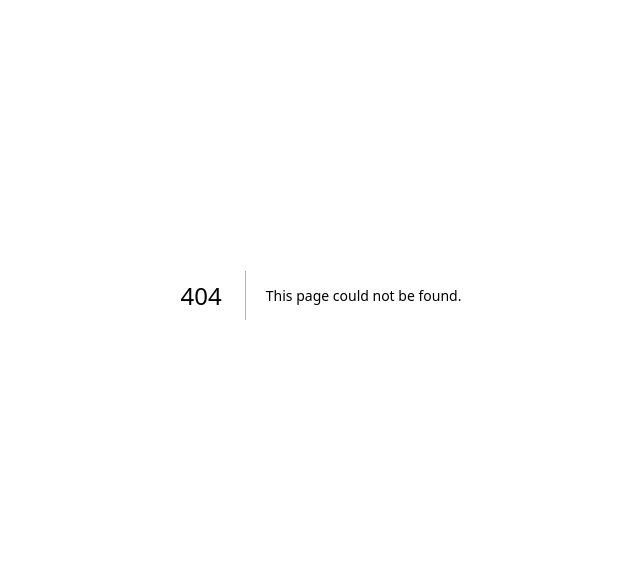
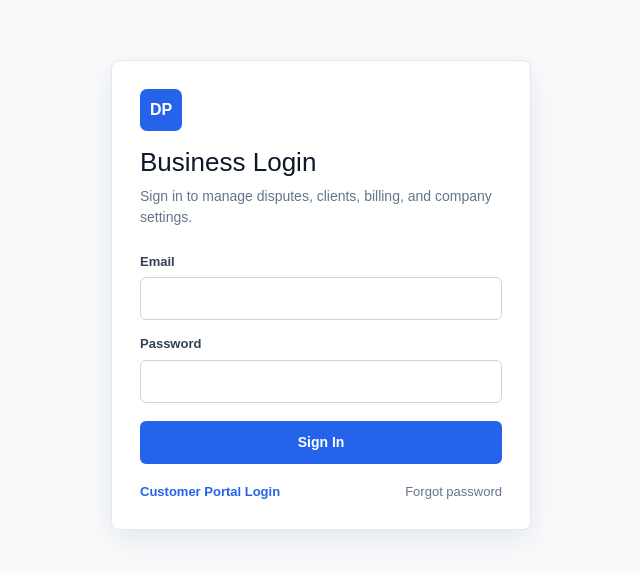
Before and after one commit to fiiasknow-svg/disputepilot-app, a Next.js app: page /login in a window 1280 px wide. Before the commit this address had no page. Shown: the part 105-678 px from the top of the page, without its empty margins (319-959 px from the left). Built offline with nearby package versions, Linux system fonts and the light colour scheme; no server answers.

Commit message:
Add phase 3 auth foundation

```diff
--- /dev/null
+++ b/app/client-login/page.tsx
@@ -0,0 +1,13 @@
+import AuthLoginForm from "@/components/AuthLoginForm";
+
+export default function ClientLoginPage() {
+  return (
+    <AuthLoginForm
+      title="Customer Portal Login"
+      description="Sign in to your client portal to view portal information shared by your credit repair team."
+      submitLabel="Sign In"
+      alternateHref="/login"
+      alternateLabel="Business Login"
+    />
+  );
+}
--- /dev/null
+++ b/app/login/page.tsx
@@ -0,0 +1,15 @@
+import AuthLoginForm from "@/components/AuthLoginForm";
+
+export default function LoginPage() {
+  return (
+    <AuthLoginForm
+      title="Business Login"
+      description="Sign in to manage disputes, clients, billing, and company settings."
+      submitLabel="Sign In"
+      alternateHref="/client-login"
+      alternateLabel="Customer Portal Login"
+      redirectTo="/dashboard"
+      showForgotPassword
+    />
+  );
+}
--- /dev/null
+++ b/components/AuthLoginForm.tsx
@@ -0,0 +1,118 @@
+"use client";
+
+import Link from "next/link";
+import { useRouter } from "next/navigation";
+import { FormEvent, useState } from "react";
+import { supabase } from "@/lib/supabase";
+
+type AuthLoginFormProps = {
+  title: string;
+  description: string;
+  submitLabel: string;
+  alternateHref: string;
+  alternateLabel: string;
+  redirectTo?: string;
+  showForgotPassword?: boolean;
+};
+
+export default function AuthLoginForm({
+  title,
+  description,
+  submitLabel,
+  alternateHref,
+  alternateLabel,
+  redirectTo,
+  showForgotPassword = false,
+}: AuthLoginFormProps) {
+  const router = useRouter();
+  const [email, setEmail] = useState("");
+  const [password, setPassword] = useState("");
+  const [status, setStatus] = useState<"idle" | "submitting" | "success" | "error">("idle");
+  const [message, setMessage] = useState("");
+
+  async function handleSubmit(event: FormEvent<HTMLFormElement>) {
+    event.preventDefault();
+    setStatus("submitting");
+    setMessage("");
+
+    const { error } = await supabase.auth.signInWithPassword({ email, password });
+
+    if (error) {
+      setStatus("error");
+      setMessage(error.message || "Unable to sign in with those credentials.");
+      return;
+    }
+
+    setStatus("success");
+    setMessage("Signed in successfully.");
+
+    if (redirectTo) {
+      router.push(redirectTo);
+    }
+  }
+
+  return (
+    <main style={{ minHeight: "100vh", background: "#f8fafc", display: "grid", placeItems: "center", padding: 24 }}>
+      <section style={{ width: "100%", maxWidth: 420, background: "#fff", border: "1px solid #e2e8f0", borderRadius: 8, padding: 28, boxShadow: "0 10px 30px rgba(15,23,42,0.08)" }}>
+        <div style={{ marginBottom: 24 }}>
+          <div style={{ width: 42, height: 42, borderRadius: 7, background: "#2563eb", color: "#fff", display: "grid", placeItems: "center", fontWeight: 800, marginBottom: 16 }}>
+            DP
+          </div>
+          <h1 style={{ margin: "0 0 8px", fontSize: 26, lineHeight: 1.2, color: "#0f172a" }}>{title}</h1>
+          <p style={{ margin: 0, color: "#64748b", fontSize: 14, lineHeight: 1.5 }}>{description}</p>
+        </div>
+
+        <form onSubmit={handleSubmit} style={{ display: "flex", flexDirection: "column", gap: 14 }}>
+          <label style={{ display: "flex", flexDirection: "column", gap: 6, color: "#334155", fontSize: 13, fontWeight: 600 }}>
+            Email
+            <input
+              type="email"
+              autoComplete="email"
+              required
+              value={email}
+              onChange={(event) => setEmail(event.target.value)}
+              style={{ border: "1px solid #cbd5e1", borderRadius: 6, padding: "10px 12px", fontSize: 14, color: "#0f172a" }}
+            />
+          </label>
+
+          <label style={{ display: "flex", flexDirection: "column", gap: 6, color: "#334155", fontSize: 13, fontWeight: 600 }}>
+            Password
+            <input
+              type="password"
+              autoComplete="current-password"
+              required
+              value={password}
+              onChange={(event) => setPassword(event.target.value)}
+              style={{ border: "1px solid #cbd5e1", borderRadius: 6, padding: "10px 12px", fontSize: 14, color: "#0f172a" }}
+            />
+          </label>
+
+          {message && (
+            <p role="status" style={{ margin: 0, color: status === "error" ? "#b91c1c" : "#047857", fontSize: 13 }}>
+              {message}
+            </p>
+          )}
+
+          <button
+            type="submit"
+            disabled={status === "submitting"}
+            style={{ marginTop: 4, background: "#2563eb", color: "#fff", border: "none", borderRadius: 6, padding: "11px 14px", fontSize: 14, fontWeight: 700, cursor: status === "submitting" ? "wait" : "pointer" }}
+          >
+            {status === "submitting" ? "Signing in..." : submitLabel}
+          </button>
+        </form>
+
+        <div style={{ display: "flex", alignItems: "center", justifyContent: "space-between", gap: 12, marginTop: 18, fontSize: 13 }}>
+          <Link href={alternateHref} style={{ color: "#2563eb", fontWeight: 600, textDecoration: "none" }}>
+            {alternateLabel}
+          </Link>
+          {showForgotPassword && (
+            <Link href="/login" aria-disabled="true" style={{ color: "#64748b", textDecoration: "none" }}>
+              Forgot password
+            </Link>
+          )}
+        </div>
+      </section>
+    </main>
+  );
+}
--- a/components/CDMLayout.tsx
+++ b/components/CDMLayout.tsx
@@ -2,7 +2,8 @@
 
 import React, { useState, useEffect } from "react";
 import Link from "next/link";
-import { usePathname } from "next/navigation";
+import { usePathname, useRouter } from "next/navigation";
+import { supabase } from "@/lib/supabase";
 
 const T13 = "\t\t\t\t\t\t\t\t\t\t\t\t\t";
 const T14 = "\t\t\t\t\t\t\t\t\t\t\t\t\t\t";
@@ -154,6 +155,7 @@ const navGroups = [
 
 export default function CDMLayout({ children }: { children: React.ReactNode }) {
   const pathname = usePathname();
+  const router = useRouter();
   const [expanded, setExpanded] = useState<string[]>(["company","dispute-manager","billing","leads","academy","letters","partner"]);
   const [helpOpen, setHelpOpen] = useState(false);
   const [activateOpen, setActivateOpen] = useState(false);
@@ -165,6 +167,22 @@ export default function CDMLayout({ children }: { children: React.ReactNode }) {
   const isActive = (href: string) => pathname === href || pathname.startsWith(href + "/");
   const toggleExpand = (key: string) => {
     setExpanded(prev => prev.includes(key) ? prev.filter(k => k !== key) : [...prev, key]);
+  };
+  const clearAuthStorage = () => {
+    const clearMatching = (storage: Storage) => {
+      Object.keys(storage).forEach((key) => {
+        if (key.includes("supabase") || key.includes("auth") || key.startsWith("sb-")) {
+          storage.removeItem(key);
+        }
+      });
+    };
+    clearMatching(window.localStorage);
+    clearMatching(window.sessionStorage);
+  };
+  const handleSignOut = async () => {
+    await supabase.auth.signOut();
+    clearAuthStorage();
+    router.push("/login");
   };
 
   return (
@@ -195,7 +213,7 @@ export default function CDMLayout({ children }: { children: React.ReactNode }) {
           </div>
           <div style={{ display:"flex", gap:6 }}>
             <button onClick={() => setActivateOpen(true)} style={{ flex:1, background:"#10b981", color:"#fff", border:"none", borderRadius:5, padding:"5px 0", fontSize:"11px", fontWeight:600, cursor:"pointer" }}>Activate Membership</button>
-            <button style={{ flex:1, background:"#334155", color:"#94a3b8", border:"none", borderRadius:5, padding:"5px 0", fontSize:"11px", fontWeight:600, cursor:"pointer" }}>Sign out</button>
+            <button onClick={handleSignOut} style={{ flex:1, background:"#334155", color:"#94a3b8", border:"none", borderRadius:5, padding:"5px 0", fontSize:"11px", fontWeight:600, cursor:"pointer" }}>Sign out</button>
           </div>
         </div>
 
--- a/components/ClientPortalLayout.tsx
+++ b/components/ClientPortalLayout.tsx
@@ -1,8 +1,9 @@
 "use client";
 
-import React, { useState } from "react";
+import React from "react";
 import Link from "next/link";
-import { usePathname } from "next/navigation";
+import { usePathname, useRouter } from "next/navigation";
+import { supabase } from "@/lib/supabase";
 
 const Icons = {
   Dashboard: () => <svg width="20" height="20" viewBox="0 0 24 24" fill="none" stroke="currentColor" strokeWidth="2"><rect x="3" y="3" width="7" height="7"/><rect x="14" y="3" width="7" height="7"/><rect x="14" y="14" width="7" height="7"/><rect x="3" y="14" width="7" height="7"/></svg>,
@@ -22,7 +23,24 @@ const portalNav = [
 
 export default function ClientPortalLayout({ children }: { children: React.ReactNode }) {
   const pathname = usePathname();
+  const router = useRouter();
   const isActive = (href: string) => pathname === href || pathname.startsWith(href + "/");
+  const clearAuthStorage = () => {
+    const clearMatching = (storage: Storage) => {
+      Object.keys(storage).forEach((key) => {
+        if (key.includes("supabase") || key.includes("auth") || key.startsWith("sb-")) {
+          storage.removeItem(key);
+        }
+      });
+    };
+    clearMatching(window.localStorage);
+    clearMatching(window.sessionStorage);
+  };
+  const handleSignOut = async () => {
+    await supabase.auth.signOut();
+    clearAuthStorage();
+    router.push("/login");
+  };
 
   return (
     <div style={{ display: "flex", minHeight: "100vh", backgroundColor: "#f8fafc" }}>
@@ -52,7 +70,7 @@ export default function ClientPortalLayout({ children }: { children: React.React
         </nav>
 
         <div style={{ padding: "16px", borderTop: "1px solid #e2e8f0" }}>
-          <button style={{ width: "100%", padding: "10px", backgroundColor: "#ef4444", color: "#fff", border: "none", borderRadius: "6px", cursor: "pointer", fontSize: "13px" }}>
+          <button onClick={handleSignOut} style={{ width: "100%", padding: "10px", backgroundColor: "#ef4444", color: "#fff", border: "none", borderRadius: "6px", cursor: "pointer", fontSize: "13px" }}>
             Sign Out
           </button>
         </div>
--- a/lib/supabase.ts
+++ b/lib/supabase.ts
@@ -43,4 +43,14 @@ function createNoopQuery(): NoopQuery {
 
 export const supabase = url && anonKey
   ? createClient(url, anonKey)
-  : ({ from: () => createNoopQuery() } as unknown as ReturnType<typeof createClient>);
+  : ({
+      from: () => createNoopQuery(),
+      auth: {
+        signInWithPassword: () => Promise.resolve({
+          data: { user: null, session: null },
+          error: { message: "Supabase is not configured for this environment." },
+        }),
+        signOut: () => Promise.resolve({ error: null }),
+        getSession: () => Promise.resolve({ data: { session: null }, error: null }),
+      },
+    } as unknown as ReturnType<typeof createClient>);
```
Also changed, not shown: manual-workflow-audit.json (line endings or trailing spaces), 1 other file (tests, documents, lock files or other folders).
